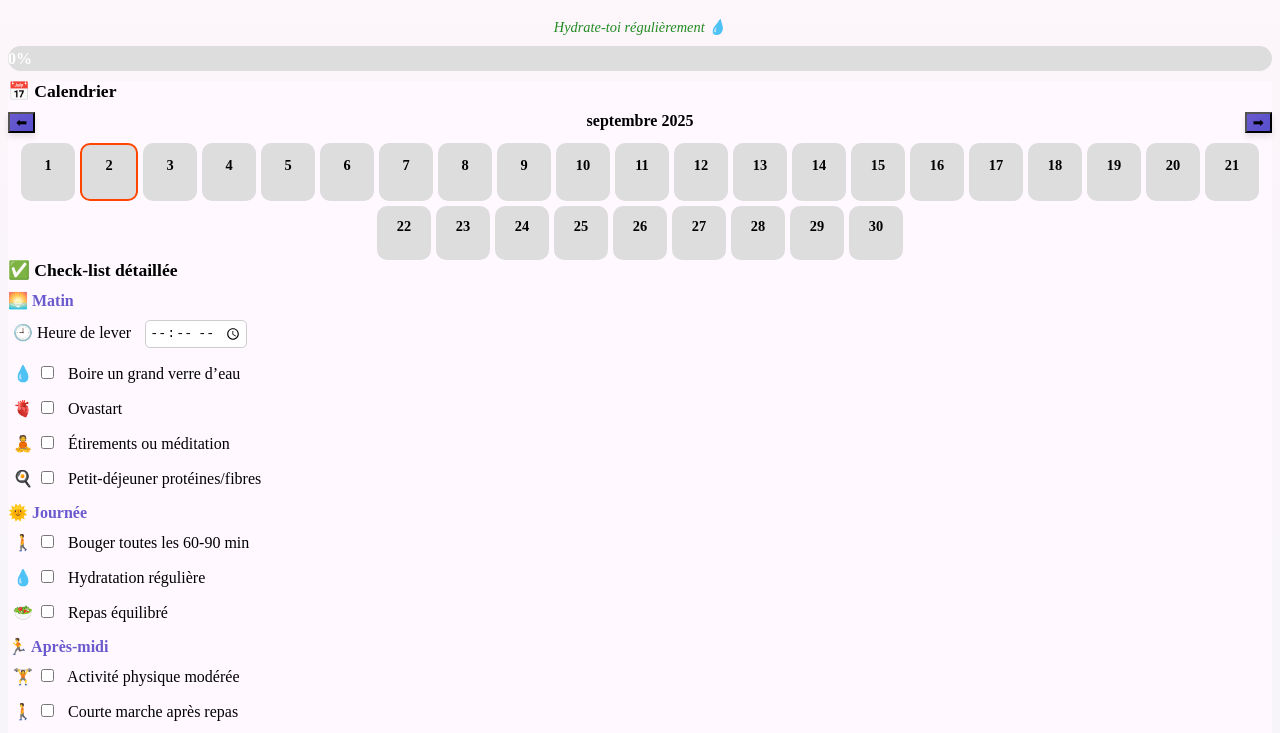
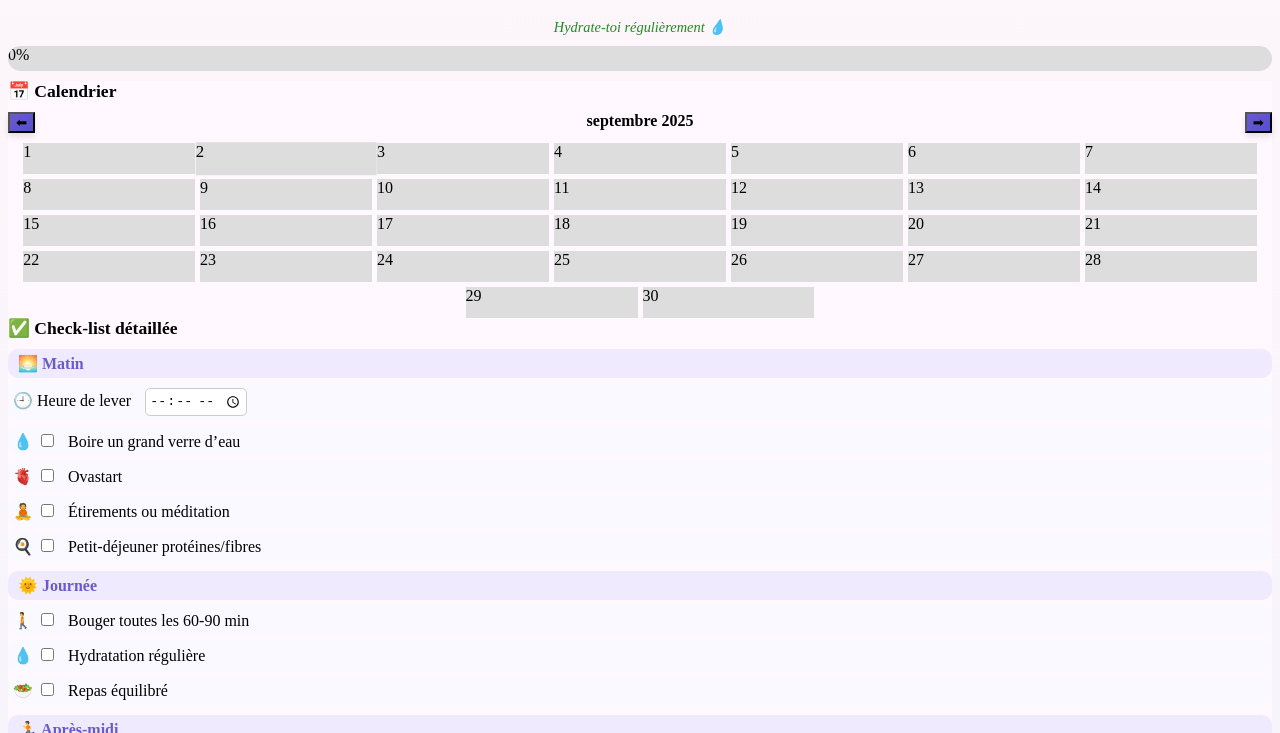
Before and after one commit to shary-2000/Sopk-Tracer-baby, a plain HTML site: page index.html in a window 1280 px wide. Shown: the part 62-795 px from the top of the page. Drawn offline with Linux system fonts and the light colour scheme.

Commit message:
Update index.html

```diff
--- a/index.html
+++ b/index.html
@@ -4,19 +4,20 @@
 <meta charset="UTF-8">
 <meta name="viewport" content="width=device-width, initial-scale=1.0">
 <title>SOPK Tracker - Calendrier fonctionnel</title>
-<link rel="manifest" href="manifest.json">
+<link href="https://fonts.googleapis.com/css2?family=Inter:wght@400;600&display=swap" rel="stylesheet">
 <style>
 body { background: linear-gradient(to bottom, #fdf6fb, #f4f4f9); }
 .section { background: #fff9ff; }
 h2 { cursor:pointer; margin:0 0 10px 0; font-size:1.1em; }
 h3 { margin:10px 0 5px 0; font-size:1em; color:#6a5acd; }
-.tasks { display:block; margin-top:5px; }
+.tasks h3 { background:#f0eaff; padding:5px 10px; border-radius:10px; margin-top:10px; }
+label { margin:3px 0; padding:8px; background:#f9f9ff; display:flex; align-items:center; justify-content:space-between; }
 label { display:block; margin:5px 0; font-size:1em; padding:5px; border-radius:10px; transition:0.2s; }
 label:hover { background:#f0f0f0; }
 input[type=checkbox] { transform:1.3; margin-right:10px; }
 input[type=time] { margin-left:10px; border-radius:5px; border:1px solid #ccc; padding:3px; }
 #progressBarContainer { background:#ddd; border-radius:15px; height:25px; width:100%; margin:10px 0; overflow:hidden; }
-#progressBar { height:100%; width:0%; background:#6a5acd; text-align:center; color:#fff; line-height:25px; font-weight:bold; transition:width 0.5s; }
+#progressBar { transition: width 0.7s ease-in-out, background 0.5s; }
 #message { text-align:center; margin:5px 0; font-weight:bold; color:#ff4500; }
 #dailyTip { text-align:center; font-style:italic; margin-bottom:10px; color:#228b22; font-size:0.9em; }
 button {
@@ -30,9 +31,14 @@ button:hover {
 }
 
 #calendar { display:flex; flex-wrap: wrap; gap:5px; justify-content:center; margin-top:5px; }
-.day { width:50px; min-height:50px; display:flex; flex-direction:column; align-items:center; justify-content:center; border-radius:10px; background:#ddd; cursor:pointer; user-select:none; font-weight:bold; transition:0.2s; font-size:0.9em; padding:2px;}
+.day { width: calc(14% - 5px); min-width:40px; }
+@media(max-width:500px){ .day{ width: calc(20% - 5px); } }
 .day:hover { transform:scale(1.05);}
-.day.selected { border: 2px solid #ff4500; }
+.day.selected { animation: pop 0.3s ease forwards; }
+@keyframes pop {
+  0% { transform: scale(0.95); }
+  100% { transform: scale(1.05); }
+}
 #monthControls { display:flex; justify-content:space-between; margin-bottom:10px; font-weight:bold; font-size:1em; }
 .hours { font-size:0.6em; text-align:center; margin-top:2px; color:#333; }
 .hidden { display:none; }
```
